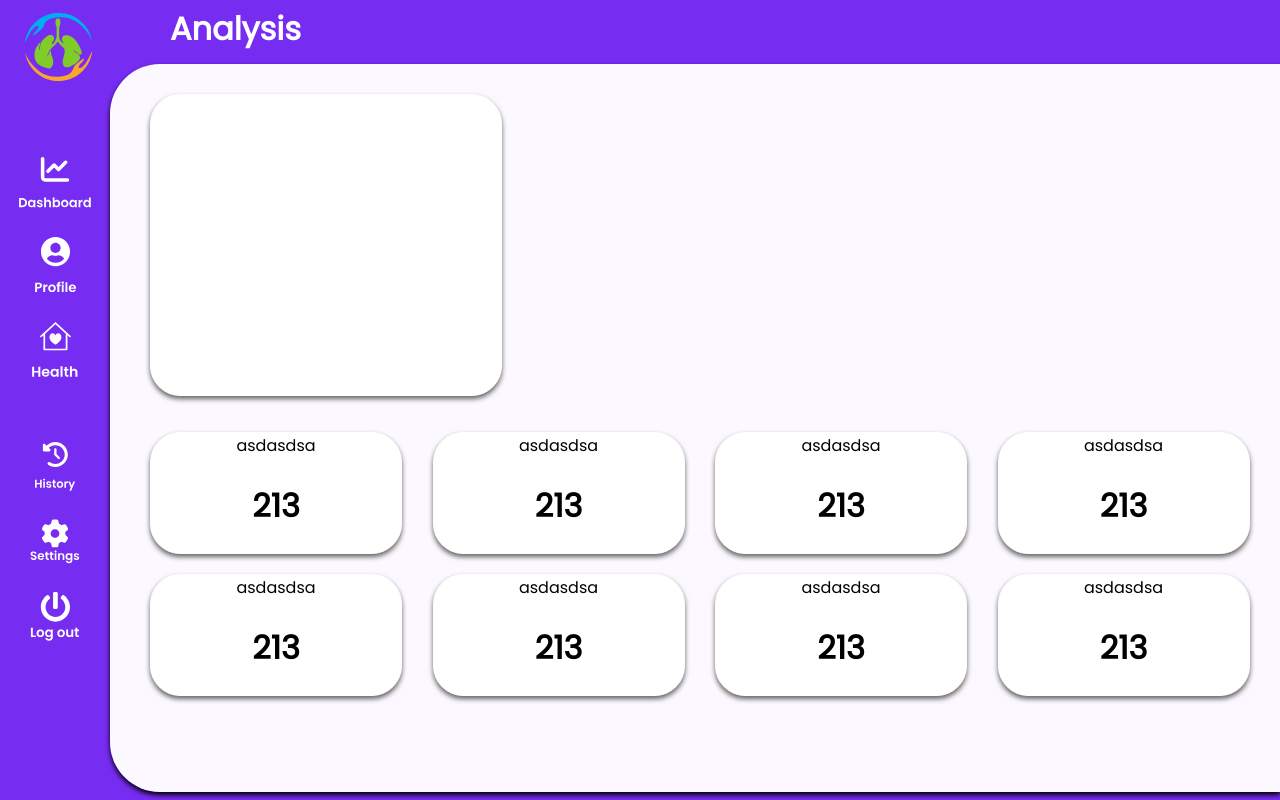
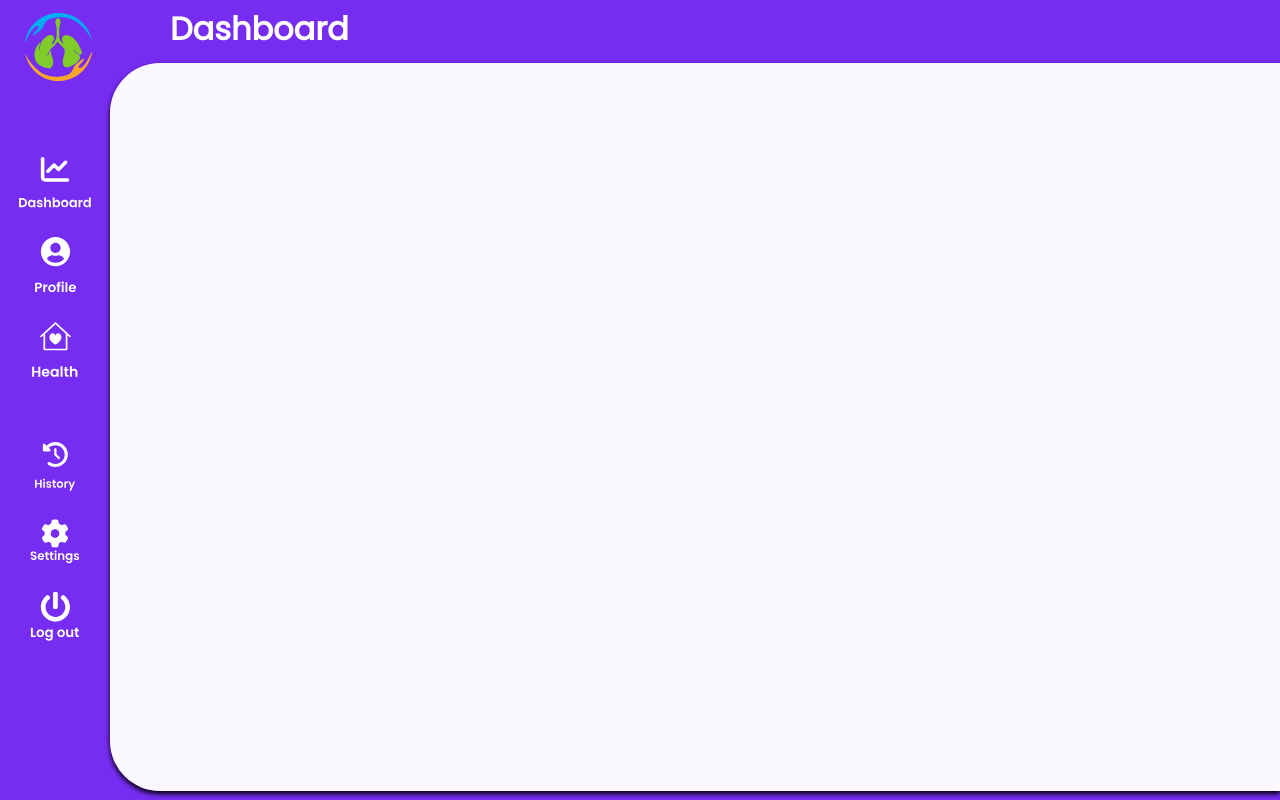
Before and after one commit to AjDep/Early_Lung_Cancer_Detection_System, a React (Vite) app in the folder UI/Hope-Finder/: page / in a window 1280 px wide. Built offline with nearby package versions, Linux system fonts and the light colour scheme.

Commit message:
Declare dashboard
Declare dashboard page and add navbar to it

```diff
--- a/UI/Hope-Finder/src/App.jsx
+++ b/UI/Hope-Finder/src/App.jsx
@@ -1,11 +1,14 @@
 import { useState } from 'react'
 import './App.css'
 import Analysis from './Pages/Analysis/analysis';
+import Dashboard from './Pages/Dashboard/dashnoard';
 
 function App() {
   return (
     <div className="App">
-      <Analysis/>
+      {/*<Analysis/>
+      <Dashboard/>*/}
+      <Dashboard/>
     </div>
 
   );
--- a/UI/Hope-Finder/src/Pages/Analysis/anlysis.module.css
+++ b/UI/Hope-Finder/src/Pages/Analysis/anlysis.module.css
@@ -5,6 +5,7 @@
 .content{
     background-color: rgba(255, 255, 255, 0.969);
     padding-left: 10px;
+    margin-top: 15px;
     height: 91vh;
     border-radius: 50px 0px 0px 50px;
     box-shadow: 0px 3px 5px 0px rgb(0, 0, 0);
--- /dev/null
+++ b/UI/Hope-Finder/src/Pages/Dashboard/dashboard.module.css
@@ -0,0 +1,13 @@
+.contaner{
+    display: grid;
+    grid-template-columns: 1fr 15fr;
+}
+
+.content{
+    background-color: rgba(255, 255, 255, 0.969);
+    padding-left: 10px;
+    margin-top: 15px;
+    height: 91vh;
+    border-radius: 50px 0px 0px 50px;
+    box-shadow: 0px 3px 5px 0px rgb(0, 0, 0);
+}
--- /dev/null
+++ b/UI/Hope-Finder/src/Pages/Dashboard/dashnoard.jsx
@@ -0,0 +1,19 @@
+import Navbar from '../../components/Navbar/navbar';
+import style from './dashboard.module.css';
+import Header from './../../components/header/header';
+
+function Dashboard(){
+    return(
+        <div className={style.contaner}>
+            <Navbar/>
+            <div>
+                <Header name="Dashboard"/>
+                <div className={style.content}>
+
+                </div>
+            </div>
+        </div>
+    );
+}
+
+export default Dashboard;
```
